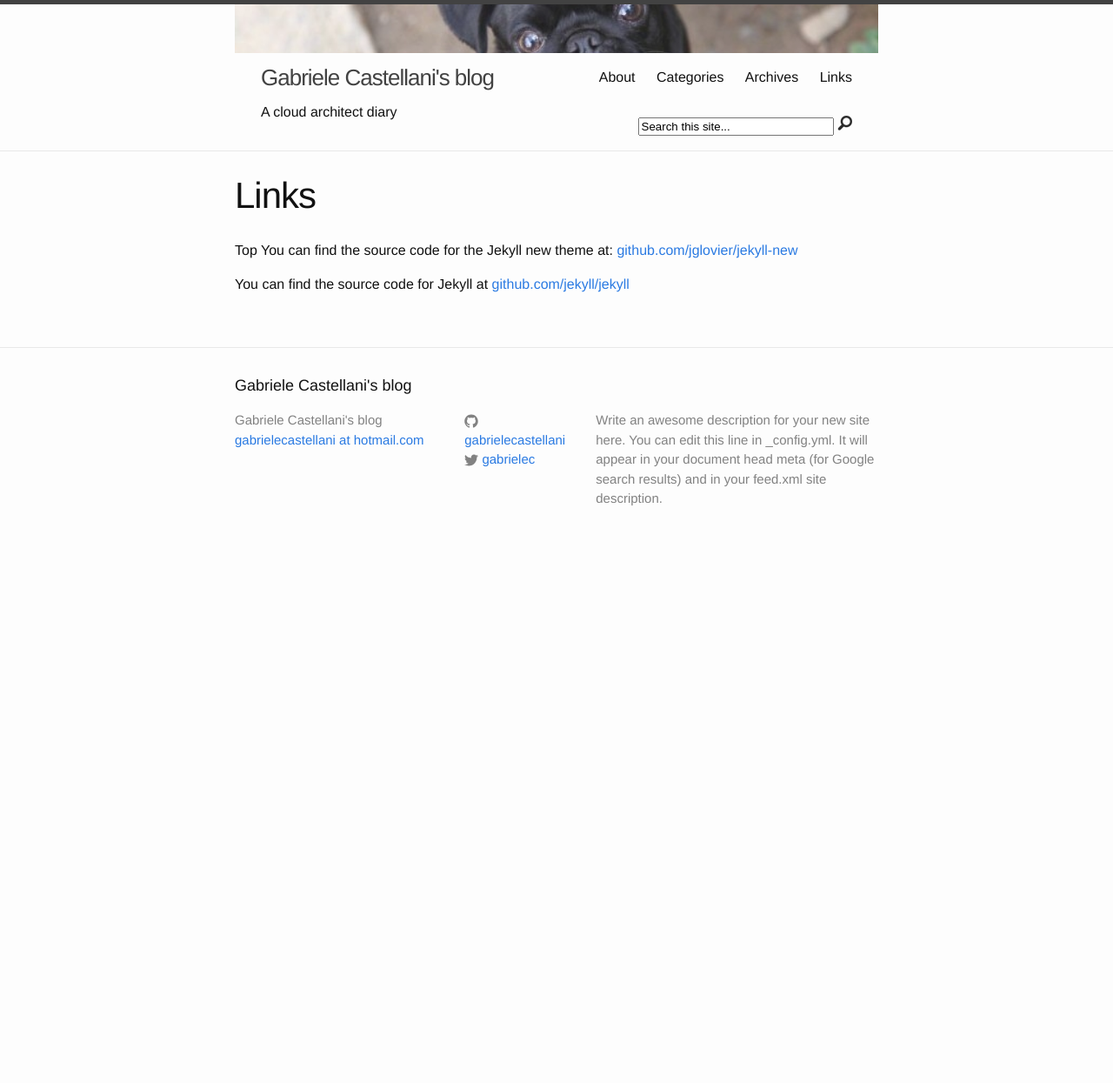
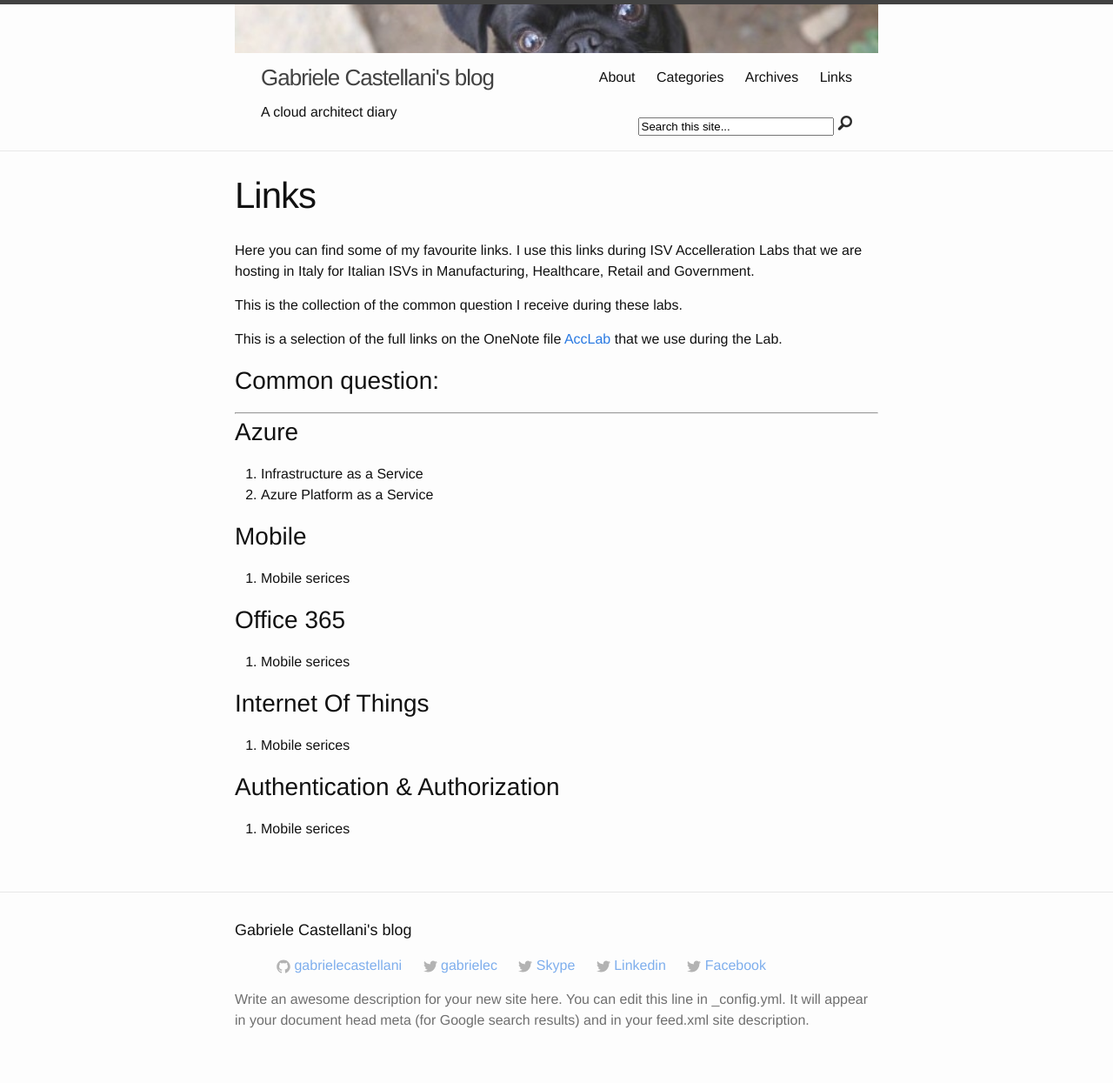
Before and after one commit to GabrieleCastellani/gabrielecastellani.github.io, a Jekyll site: the page built from Links/index.md, in a window 1280 px wide. Shown: the whole page at 87% size. Built offline with Jekyll 4.4.1, drawn with Linux system fonts in a browser that asks for light colours; Markdown is read by kramdown in place of the engine named in the settings; comment, search, counter and statistics services are not loaded; before the commit the page ends 900 px from its top, so only the background shows below that.

Commit message:
fixes on layout

```diff
--- /dev/null
+++ b/Links/index.md
@@ -0,0 +1,31 @@
+---
+layout: page
+title: Links
+permalink: /links/
+---
+
+Here you can find some of my favourite links.
+I use this links during ISV Accelleration Labs that we are hosting in Italy for Italian ISVs in Manufacturing, Healthcare, Retail and Government.
+
+This is the collection of the common question I receive during these labs.
+
+This is a selection of the full links on the OneNote file [AccLab](https://aka.ms/AccLab) that we use during the Lab.
+
+#Common question:
+---------
+
+#Azure
+1. Infrastructure as a Service
+2. Azure Platform as a Service
+
+#Mobile
+1. Mobile serices
+
+#Office 365
+1. Mobile serices
+
+#Internet Of Things
+1. Mobile serices
+
+#Authentication & Authorization
+1. Mobile serices
--- a/_includes/footer.html
+++ b/_includes/footer.html
@@ -4,19 +4,11 @@
 
     <h2 class="footer-heading">{{ site.title }}</h2>
 
-    <div class="footer-col-wrapper">
-      <div class="footer-col  footer-col-1">
-        <ul class="contact-list">
-          <li>{{ site.title }}</li>
-          <li><a href="mailto:{{ site.email }}">{{ site.email }}</a></li>
-        </ul>
-      </div>
 
-      <div class="footer-col  footer-col-2">
-        <ul class="social-media-list">
+      <div class="footer-col">
+        <div class="trigger">
           {% if site.github_username %}
-          <li>
-            <a href="https://github.com/{{ site.github_username }}">
+            <a class="page-link" style="margin-left: 48px;"  href="https://github.com/{{ site.github_username }}">
               <span class="icon  icon--github">
                 <svg viewBox="0 0 16 16">
                   <path fill="#828282" d="M7.999,0.431c-4.285,0-7.76,3.474-7.76,7.761 c0,3.428,2.223,6.337,5.307,7.363c0.388,0.071,0.53-0.168,0.53-0.374c0-0.184-0.007-0.672-0.01-1.32 c-2.159,0.469-2.614-1.04-2.614-1.04c-0.353-0.896-0.862-1.135-0.862-1.135c-0.705-0.481,0.053-0.472,0.053-0.472 c0.779,0.055,1.189,0.8,1.189,0.8c0.692,1.186,1.816,0.843,2.258,0.645c0.071-0.502,0.271-0.843,0.493-1.037 C4.86,11.425,3.049,10.76,3.049,7.786c0-0.847,0.302-1.54,0.799-2.082C3.768,5.507,3.501,4.718,3.924,3.65 c0,0,0.652-0.209,2.134,0.796C6.677,4.273,7.34,4.187,8,4.184c0.659,0.003,1.323,0.089,1.943,0.261 c1.482-1.004,2.132-0.796,2.132-0.796c0.423,1.068,0.157,1.857,0.077,2.054c0.497,0.542,0.798,1.235,0.798,2.082 c0,2.981-1.814,3.637-3.543,3.829c0.279,0.24,0.527,0.713,0.527,1.437c0,1.037-0.01,1.874-0.01,2.129 c0,0.208,0.14,0.449,0.534,0.373c3.081-1.028,5.302-3.935,5.302-7.362C15.76,3.906,12.285,0.431,7.999,0.431z"/>
@@ -25,12 +17,10 @@
 
               <span class="username">{{ site.github_username }}</span>
             </a>
-          </li>
           {% endif %}
 
           {% if site.twitter_username %}
-          <li>
-            <a href="https://twitter.com/{{ site.twitter_username }}">
+            <a class="page-link" style="margin-left: 20px;" href="https://twitter.com/{{ site.twitter_username }}">
               <span class="icon  icon--twitter">
                 <svg viewBox="0 0 16 16">
                   <path fill="#828282" d="M15.969,3.058c-0.586,0.26-1.217,0.436-1.878,0.515c0.675-0.405,1.194-1.045,1.438-1.809
@@ -40,12 +30,51 @@
 
               <span class="username">{{ site.twitter_username }}</span>
             </a>
-          </li>
           {% endif %}
-        </ul>
+
+         {% if site.twitter_username %}
+            <a class="page-link" style="margin-left: 20px;" href="https://twitter.com/{{ site.twitter_username }}">
+              <span class="icon  icon--twitter">
+                <svg viewBox="0 0 16 16">
+                  <path fill="#828282" d="M15.969,3.058c-0.586,0.26-1.217,0.436-1.878,0.515c0.675-0.405,1.194-1.045,1.438-1.809
+                  c-0.632,0.375-1.332,0.647-2.076,0.793c-0.596-0.636-1.446-1.033-2.387-1.033c-1.806,0-3.27,1.464-3.27,3.27 c0,0.256,0.029,0.506,0.085,0.745C5.163,5.404,2.753,4.102,1.14,2.124C0.859,2.607,0.698,3.168,0.698,3.767 c0,1.134,0.577,2.135,1.455,2.722C1.616,6.472,1.112,6.325,0.671,6.08c0,0.014,0,0.027,0,0.041c0,1.584,1.127,2.906,2.623,3.206 C3.02,9.402,2.731,9.442,2.433,9.442c-0.211,0-0.416-0.021-0.615-0.059c0.416,1.299,1.624,2.245,3.055,2.271 c-1.119,0.877-2.529,1.4-4.061,1.4c-0.264,0-0.524-0.015-0.78-0.046c1.447,0.928,3.166,1.469,5.013,1.469 c6.015,0,9.304-4.983,9.304-9.304c0-0.142-0.003-0.283-0.009-0.423C14.976,4.29,15.531,3.714,15.969,3.058z"/>
+                </svg>
+              </span>
+
+              <span class="username">Skype</span>
+            </a>
+          {% endif %}
+         {% if site.twitter_username %}
+            <a class="page-link" style="margin-left: 20px;" href="https://twitter.com/{{ site.twitter_username }}">
+              <span class="icon  icon--twitter">
+                <svg viewBox="0 0 16 16">
+                  <path fill="#828282" d="M15.969,3.058c-0.586,0.26-1.217,0.436-1.878,0.515c0.675-0.405,1.194-1.045,1.438-1.809
+                  c-0.632,0.375-1.332,0.647-2.076,0.793c-0.596-0.636-1.446-1.033-2.387-1.033c-1.806,0-3.27,1.464-3.27,3.27 c0,0.256,0.029,0.506,0.085,0.745C5.163,5.404,2.753,4.102,1.14,2.124C0.859,2.607,0.698,3.168,0.698,3.767 c0,1.134,0.577,2.135,1.455,2.722C1.616,6.472,1.112,6.325,0.671,6.08c0,0.014,0,0.027,0,0.041c0,1.584,1.127,2.906,2.623,3.206 C3.02,9.402,2.731,9.442,2.433,9.442c-0.211,0-0.416-0.021-0.615-0.059c0.416,1.299,1.624,2.245,3.055,2.271 c-1.119,0.877-2.529,1.4-4.061,1.4c-0.264,0-0.524-0.015-0.78-0.046c1.447,0.928,3.166,1.469,5.013,1.469 c6.015,0,9.304-4.983,9.304-9.304c0-0.142-0.003-0.283-0.009-0.423C14.976,4.29,15.531,3.714,15.969,3.058z"/>
+                </svg>
+              </span>
+
+              <span class="username">Linkedin</span>
+            </a>
+          {% endif %}
+                   {% if site.twitter_username %}
+            <a class="page-link" style="margin-left: 20px;" href="https://twitter.com/{{ site.twitter_username }}">
+              <span class="icon  icon--twitter">
+                <svg viewBox="0 0 16 16">
+                  <path fill="#828282" d="M15.969,3.058c-0.586,0.26-1.217,0.436-1.878,0.515c0.675-0.405,1.194-1.045,1.438-1.809
+                  c-0.632,0.375-1.332,0.647-2.076,0.793c-0.596-0.636-1.446-1.033-2.387-1.033c-1.806,0-3.27,1.464-3.27,3.27 c0,0.256,0.029,0.506,0.085,0.745C5.163,5.404,2.753,4.102,1.14,2.124C0.859,2.607,0.698,3.168,0.698,3.767 c0,1.134,0.577,2.135,1.455,2.722C1.616,6.472,1.112,6.325,0.671,6.08c0,0.014,0,0.027,0,0.041c0,1.584,1.127,2.906,2.623,3.206 C3.02,9.402,2.731,9.442,2.433,9.442c-0.211,0-0.416-0.021-0.615-0.059c0.416,1.299,1.624,2.245,3.055,2.271 c-1.119,0.877-2.529,1.4-4.061,1.4c-0.264,0-0.524-0.015-0.78-0.046c1.447,0.928,3.166,1.469,5.013,1.469 c6.015,0,9.304-4.983,9.304-9.304c0-0.142-0.003-0.283-0.009-0.423C14.976,4.29,15.531,3.714,15.969,3.058z"/>
+                </svg>
+              </span>
+
+              <span class="username">Facebook</span>
+            </a>
+          {% endif %}
+
+        </div>
+
+
       </div>
 
-      <div class="footer-col  footer-col-3">
+      <div class="footer-col">
         <p class="text">{{ site.description }}</p>
       </div>
     </div>
--- a/_sass/_layout.scss
+++ b/_sass/_layout.scss
@@ -105,11 +105,13 @@
 .site-footer {
     border-top: 1px solid $grey-color-light;
     padding: $spacing-unit 0;
+
 }
 
 .footer-heading {
     font-size: 18px;
     margin-bottom: $spacing-unit / 2;
+
 }
 
 .contact-list,
@@ -128,7 +130,7 @@
 .footer-col {
     float: left;
     margin-bottom: $spacing-unit / 2;
-    padding-left: $spacing-unit / 2;
+    opacity:0.6;
 }
 
 .footer-col-1 {
--- a/index.html
+++ b/index.html
@@ -22,5 +22,5 @@
     {% if paginator.next_page %}
         <a href="{{ paginator.next_page_path | prepend: site.baseurl | replace: '//', '/' }}" class="next">Next</a>
     {% endif %}
-    <div class="center"><a href="/archive">Blog Archives</a></div>
+
 </nav>
--- a/top.md
+++ /dev/null
@@ -1,10 +0,0 @@
----
-layout: page
-title: Links
-permalink: /links/
----
-
-Top
-You can find the source code for the Jekyll new theme at: [github.com/jglovier/jekyll-new](https://github.com/jglovier/jekyll-new)
-
-You can find the source code for Jekyll at [github.com/jekyll/jekyll](https://github.com/jekyll/jekyll)
```
Also changed, not shown: _posts/2015-02-02-Series-migrationg-ISVs-to-the-cloud.md (added, +8 -0 lines).
